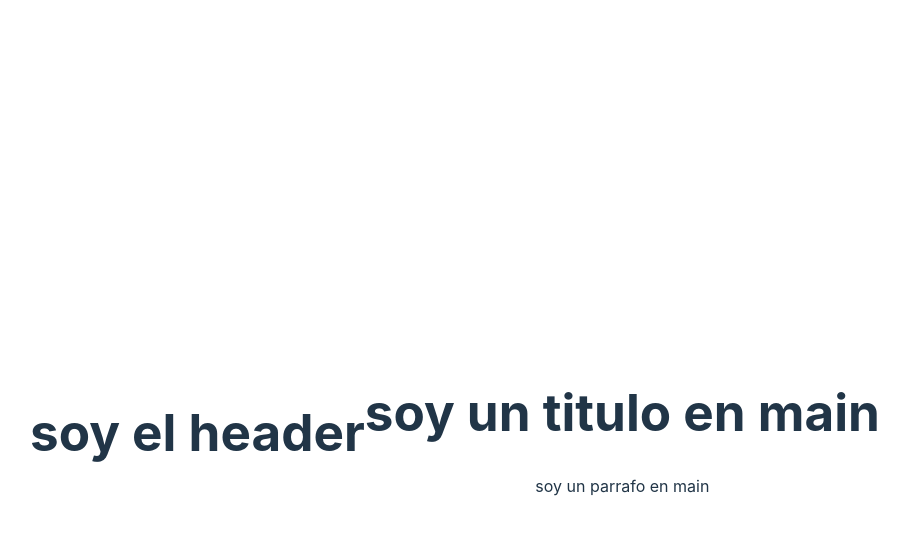
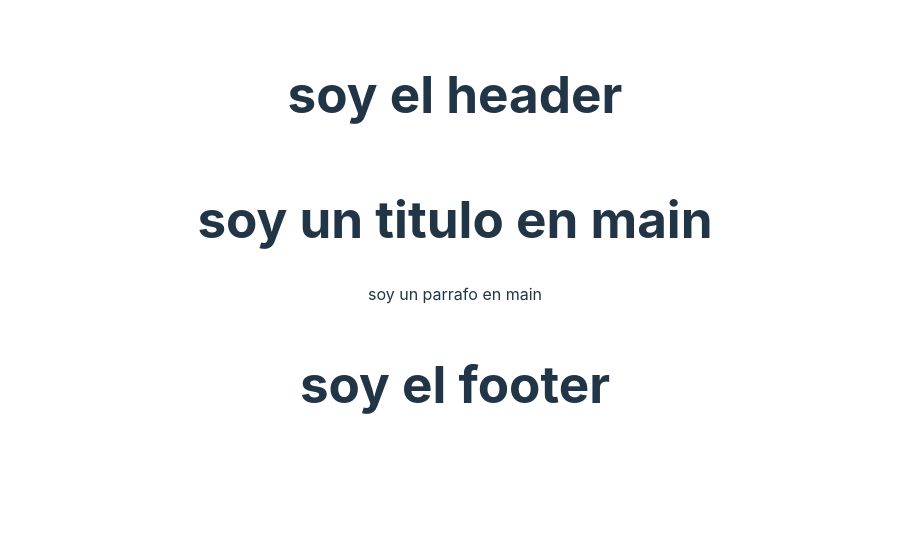
Before and after one commit to niver-copa/practica9, a React (Vite) app: page / in a window 1280 px wide. Shown: the top 534 px of the page, without its empty margins (185-1093 px from the left). Built offline with nearby package versions, Linux system fonts and the light colour scheme.

Commit message:
añadiendo el footer

```diff
--- a/src/App.css
+++ b/src/App.css
@@ -4,3 +4,7 @@
   padding: 2rem;
   text-align: center;
 }
+.container{
+  display: flex;
+  flex-direction: column;
+}
--- a/src/App.jsx
+++ b/src/App.jsx
@@ -2,22 +2,19 @@ import { useState } from 'react'
 import './App.css'
 import Header from './components/header/Header'
 import Body from './components/body/Body'
+import Footer from './components/footer/Footer'
 
 function App() {
   const [count, setCount] = useState(0)
 
   return (
     <>
-      <body>
+      <body className='container'>
       <Header></Header>
       <div>
-      <Body>
-
-      </Body>
-
+      <Body></Body>
       </div>
-
-
+      <Footer></Footer>
       </body>
     </>
   )
--- /dev/null
+++ b/src/components/footer/Footer.jsx
@@ -0,0 +1,11 @@
+import React from 'react'
+
+function Footer() {
+  return (
+    <footer>
+        <h1>soy el footer</h1>
+    </footer>
+  )
+}
+
+export default Footer
```
